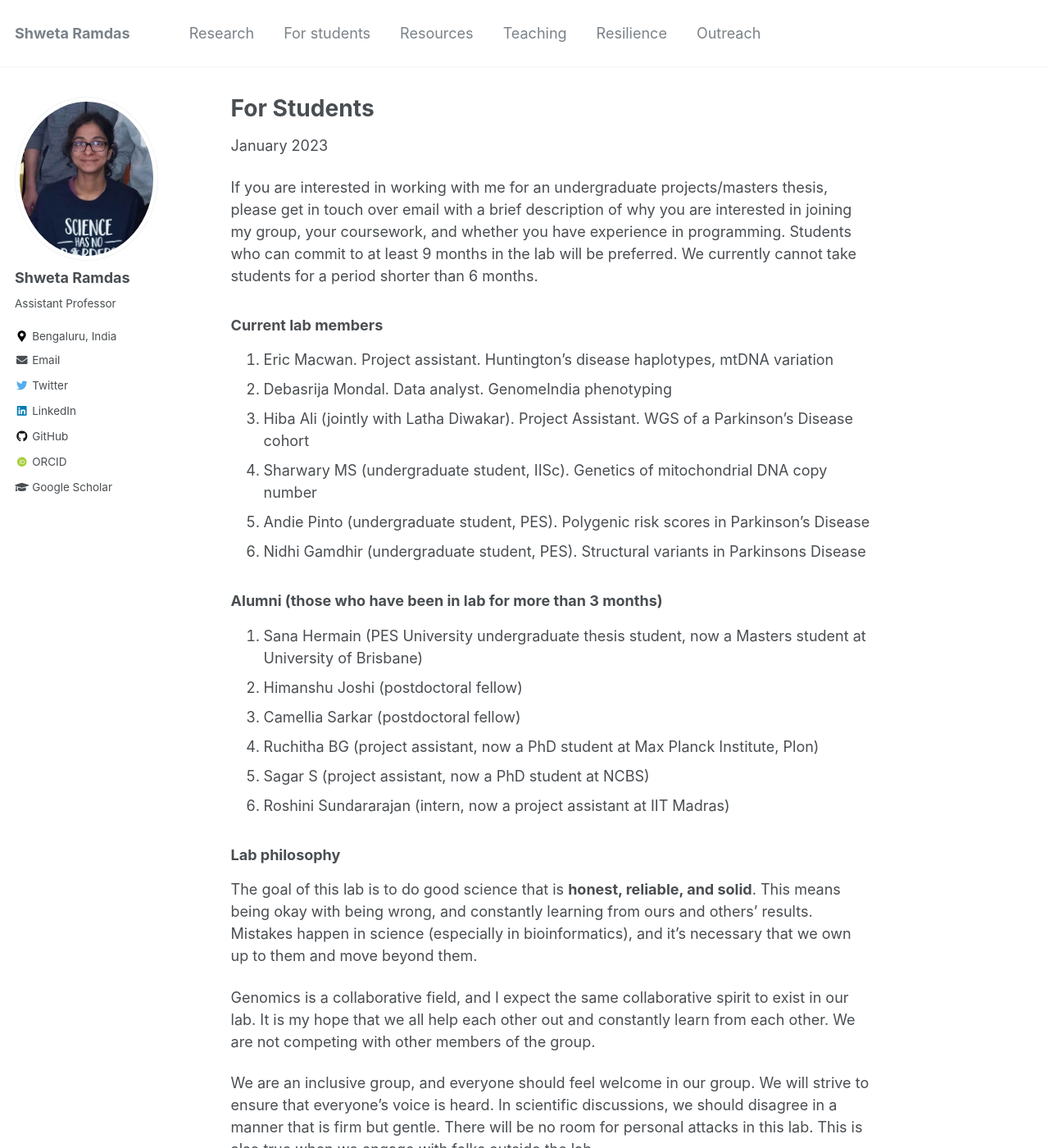
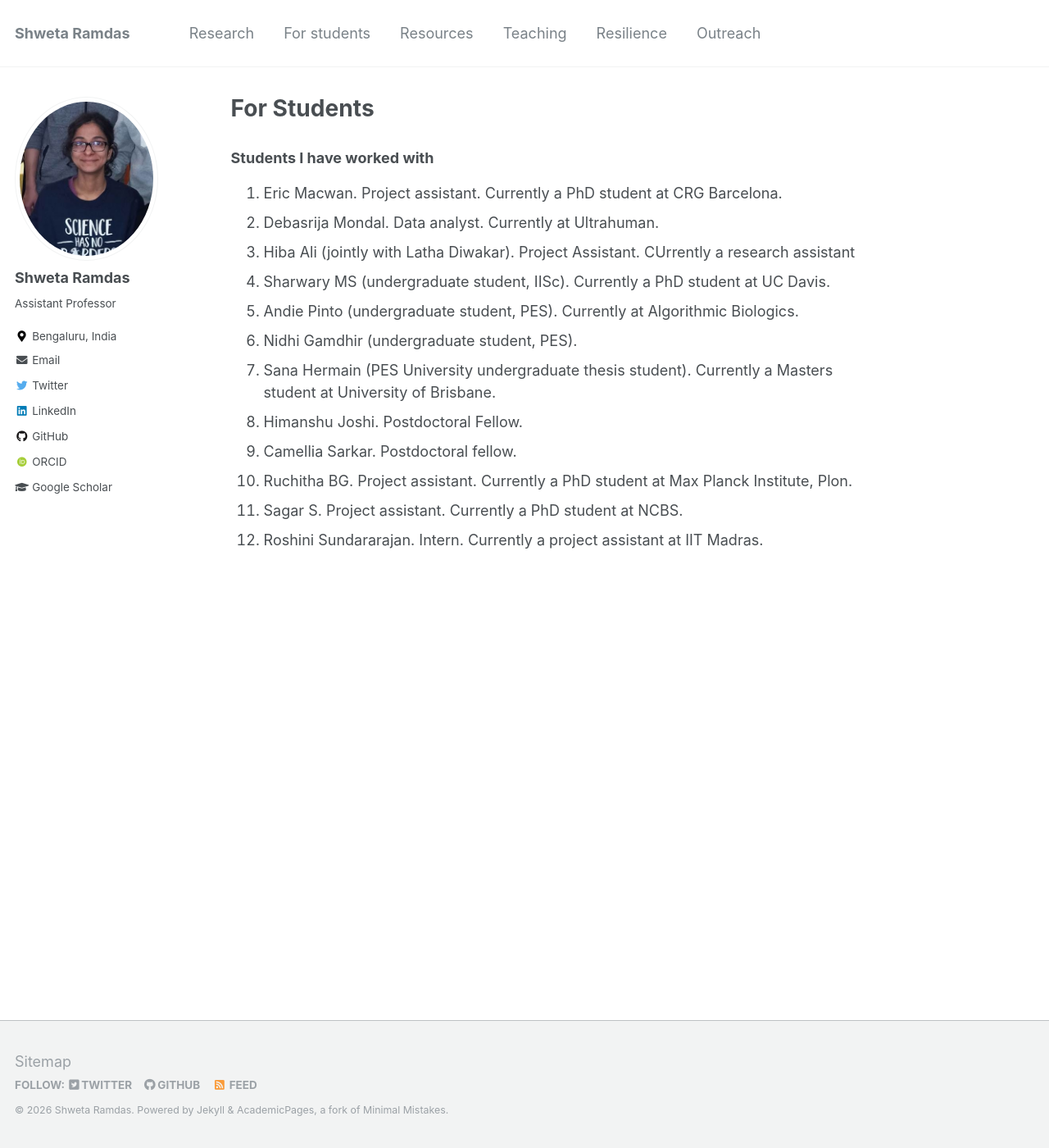
Before and after one commit to shwetaramdas/shwetaramdas.github.io, a Jekyll site: the page built from _pages/students.md, in a window 1280 px wide and 1400 px high. Shown: the whole window at 82% size. Built offline with Jekyll 4.4.1, drawn with Linux system fonts in a browser that asks for light colours; some web fonts are replaced; some of the changed text lies outside the part shown.

Commit message:
Update students.md

```diff
--- a/_pages/students.md
+++ b/_pages/students.md
@@ -5,50 +5,16 @@ permalink: /students/
 author_profile: true
 
 ---
-January 2023
-
-If you are interested in working with me for an undergraduate projects/masters thesis, please get in touch over email with a brief description of why you are interested in joining my group, your coursework, and whether you have experience in programming. Students who can commit to at least 9 months in the lab will be preferred. We currently cannot take students for a period shorter than 6 months.
-
-### Current lab members
-1. Eric Macwan. Project assistant. Huntington's disease haplotypes, mtDNA variation
-2. Debasrija Mondal. Data analyst. GenomeIndia phenotyping
-3. Hiba Ali (jointly with Latha Diwakar). Project Assistant. WGS of a Parkinson's Disease cohort
-4. Sharwary MS (undergraduate student, IISc). Genetics of mitochondrial DNA copy number
-5. Andie Pinto (undergraduate student, PES). Polygenic risk scores in Parkinson's Disease
-6. Nidhi Gamdhir (undergraduate student, PES). Structural variants in Parkinsons Disease
-
-### Alumni (those who have been in lab for more than 3 months)
-1. Sana Hermain (PES University undergraduate thesis student, now a Masters student at University of Brisbane)
-2. Himanshu Joshi (postdoctoral fellow)
-3. Camellia Sarkar (postdoctoral fellow)
-4. Ruchitha BG (project assistant, now a PhD student at Max Planck Institute, Plon)
-5. Sagar S (project assistant, now a PhD student at NCBS)
-6. Roshini Sundararajan (intern, now a project assistant at IIT Madras)
-
-### Lab philosophy
-
-The goal of this lab is to do good science that is __honest, reliable, and solid__. This means being okay with being wrong, and constantly learning from ours and others’ results. Mistakes happen in science (especially in bioinformatics), and it’s necessary that we own up to them and move beyond them.
-
-Genomics is a collaborative field, and I expect the same collaborative spirit to exist in our lab. It is my hope that we all help each other out and constantly learn from each other. We are not competing with other members of the group.
-
-We are an inclusive group, and everyone should feel welcome in our group. We will strive to ensure that everyone’s voice is heard. In scientific discussions, we should disagree in a manner that is firm but gentle. There will be no room for personal attacks in this lab. This is also true when we engage with folks outside the lab.
-
-
-### Expectations for research students who work with me
-
-1. Record all your work. Reproducibility is of primary importance in computational biology. When you revisit an analysis six months later (something which will definitely happen), you should be able to figure out what you did. You can use Benchling as an electronic lab notebook.
-2. Read the literature. Being aware of other studies is an important part of the scientific process. I expect students to read at least two papers a week.
-3. Meet with me at least once a week.
-4. Write a weekly report on your progress/work over the previous week. This doesn’t have to be very long, this is a way to reflect on the previous week’s work, plan for the next week, and organize your data. It’s okay not to have gotten anything to work the previous week.
-5. Take ownership: Your project is yours, and you will be co-leading it *with* me. I expect students to
-6. Integrity: In science, we do not look for a particular result. We report what we see, even if it is a ‘disappointing’ result.
-7. Work collaboratively. The best part of an academic environment is the ability to learn from each other. The best scientific ideas often arise from conversations over coffee. I expect members of the group to support each other and take the time to learn about each others’ work.
-
-### What students can expect from me (inspired by [Ziyue Gao](https://sites.google.com/view/gaolab/join-us?authuser=0))
-
-- I will provide rigorous training in bioinformatics, statistics and human genetics.
-- I will work with you to help you identify a question that drives you.
-- I will help you develop your writing, presenting, and leadership skills (a key both in academia and outside academia).
-- I will meet with you weekly to troubleshoot, prioritize next steps, and help keep projects moving.
-- I will help move your project from the first draft to a paper/conference presentation.
-- I will be supportive of your career goals and will work with you to find the best ways to reach them.
+### Students I have worked with
+1. Eric Macwan. Project assistant. Currently a PhD student at CRG Barcelona.
+2. Debasrija Mondal. Data analyst. Currently at Ultrahuman.
+3. Hiba Ali (jointly with Latha Diwakar). Project Assistant. CUrrently a research assistant
+4. Sharwary MS (undergraduate student, IISc). Currently a PhD student at UC Davis.
+5. Andie Pinto (undergraduate student, PES). Currently at Algorithmic Biologics.
+6. Nidhi Gamdhir (undergraduate student, PES).
+7. Sana Hermain (PES University undergraduate thesis student). Currently a Masters student at University of Brisbane.
+8. Himanshu Joshi. Postdoctoral Fellow.
+9. Camellia Sarkar. Postdoctoral fellow.
+10. Ruchitha BG. Project assistant. Currently a PhD student at Max Planck Institute, Plon.
+11. Sagar S. Project assistant. Currently a PhD student at NCBS.
+12. Roshini Sundararajan. Intern. Currently a project assistant at IIT Madras.
```
